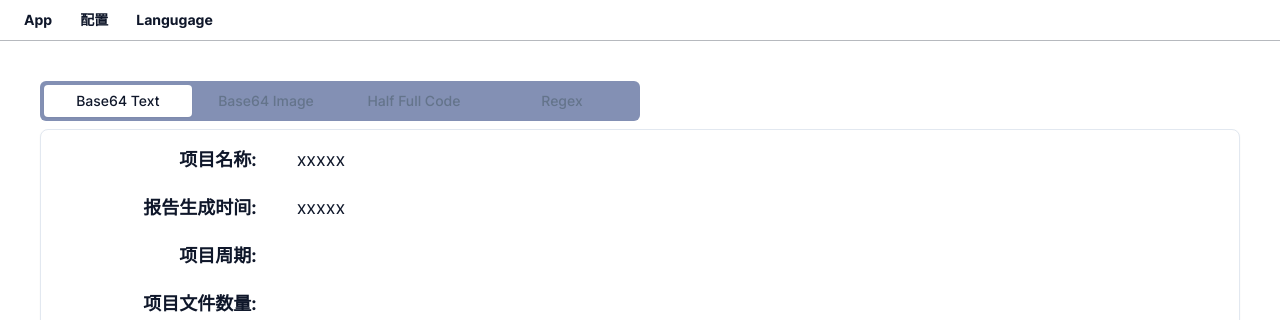
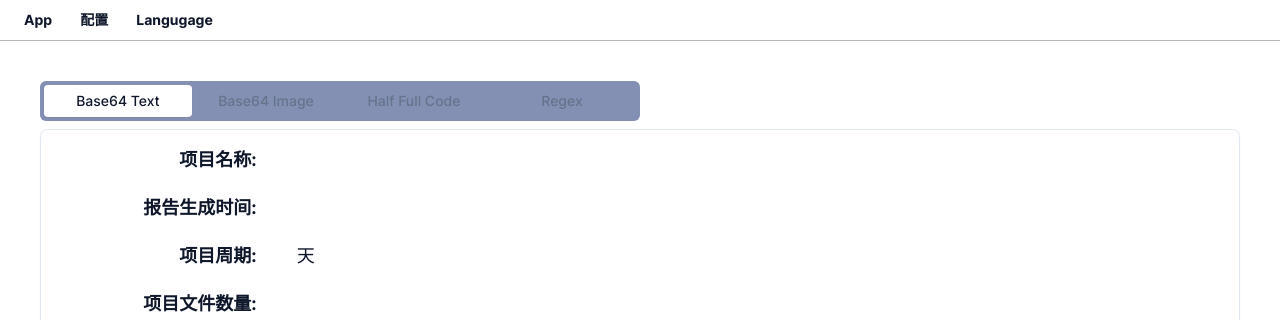
Before and after one commit to lsk569937453/git-statistic, a React (Vite) app: page / in a window 1280 px wide. Shown: the top 320 px of the page. Built offline with nearby package versions, Linux system fonts and the light colour scheme.

Commit message:
Update the git-staistic.

```diff
--- a/src/dashboard/page/base64Page.tsx
+++ b/src/dashboard/page/base64Page.tsx
@@ -1,6 +1,6 @@
 import { Tabs, TabsContent, TabsList, TabsTrigger } from "@/components/ui/tabs"
 
-import {Base64TextPage}from "./base64TextPage";
+import {BaseInfoPage}from "./baseInfoPage";
 import { Base64ImagePage } from './base64ImagePage';
 import { useTranslation, Trans } from "react-i18next";
 import {ActivityPage }from "./activityPage"
@@ -16,10 +16,10 @@ export default function Base64Page() {
         <TabsTrigger value="halftofull">{t('convertToolsPage.halfFullTabName')}</TabsTrigger>
         <TabsTrigger value="regex">{t('convertToolsPage.regexName')}</TabsTrigger>
       </TabsList>
-      <TabsContent value="text"  className="w-full h-full"><Base64TextPage/></TabsContent>
+      <TabsContent value="text"  className="w-full h-full"><BaseInfoPage/></TabsContent>
       <TabsContent value="image"  className="w-full h-full"><ActivityPage/></TabsContent>
       <TabsContent value="halftofull"  className="w-full h-full"><AuthorPage/></TabsContent>
-      <TabsContent value="regex"  className="w-full h-full"><Base64TextPage/></TabsContent>
+      <TabsContent value="regex"  className="w-full h-full"><BaseInfoPage/></TabsContent>
 
     </Tabs>
     );
--- a/src/dashboard/page/base64TextPage.tsx
+++ b/src/dashboard/page/baseInfoPage.tsx
@@ -14,7 +14,7 @@ import {
 } from "@/components/ui/card"
 
 
-export function Base64TextPage() {
+export function BaseInfoPage() {
     const { t, i18n } = useTranslation();
 
     const [currentInput, setCurrentInput] = useState();
@@ -43,15 +43,15 @@ export function Base64TextPage() {
                 <CardContent className="flex flex-col gap-5 text-right">
                     <div className="flex flex-row gap-10">
                         <p className="basis-2/12 text-lg font-bold">项目名称:</p>
-                        <p className="text-lg">xxxxx</p>
+                        <p className="text-lg">{baseInfo?.project_name}</p>
                     </div>
                     <div className="flex flex-row gap-10 text-right">
                         <p className="basis-2/12 text-lg font-bold">报告生成时间:</p>
-                        <p className="text-lg">xxxxx</p>
+                        <p className="text-lg">{baseInfo?.generate_time}</p>
                     </div>
                     <div className="flex flex-row gap-10 text-right">
                         <p className="basis-2/12 text-lg font-bold">项目周期:</p>
-                        <p className="text-lg">{baseInfo?.age}</p>
+                        <p className="text-lg">{baseInfo?.age}天</p>
                     </div>
                     <div className="flex flex-row gap-10 text-right">
                         <p className="basis-2/12 text-lg font-bold">项目文件数量:</p>
--- a/src/dashboard/page/newNav.tsx
+++ b/src/dashboard/page/newNav.tsx
@@ -2,7 +2,7 @@
 
 import { Tabs, TabsContent, TabsList, TabsTrigger } from "@/components/ui/tabs"
 
-import { Base64TextPage } from "./base64TextPage";
+import { BaseInfoPage } from "./baseInfoPage";
 import { Base64ImagePage } from './base64ImagePage';
 import { useTranslation, Trans } from "react-i18next";
 import { ActivityPage } from "./activityPage"
```
Also changed, not shown: src/dashboard/menu/menu.tsx (+11 -8 lines), 2 other files (tests, documents, lock files or other folders).
